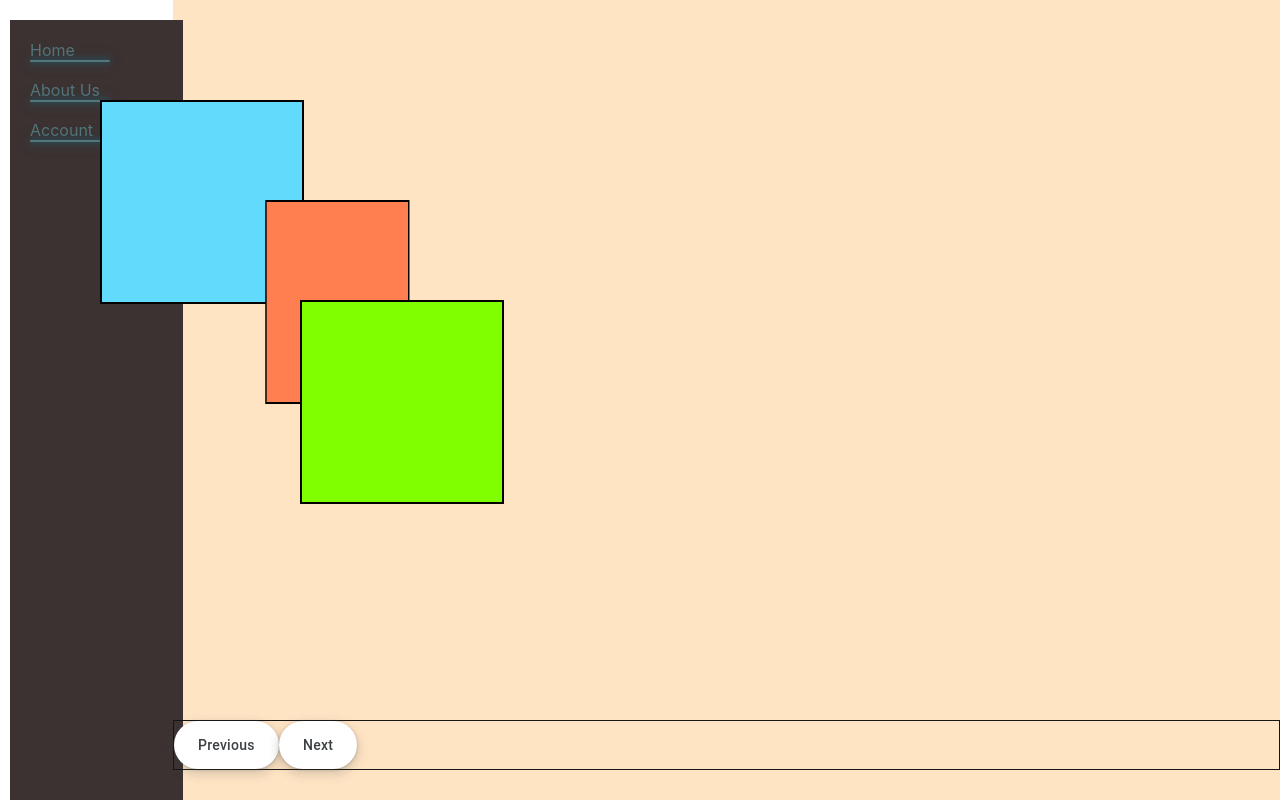
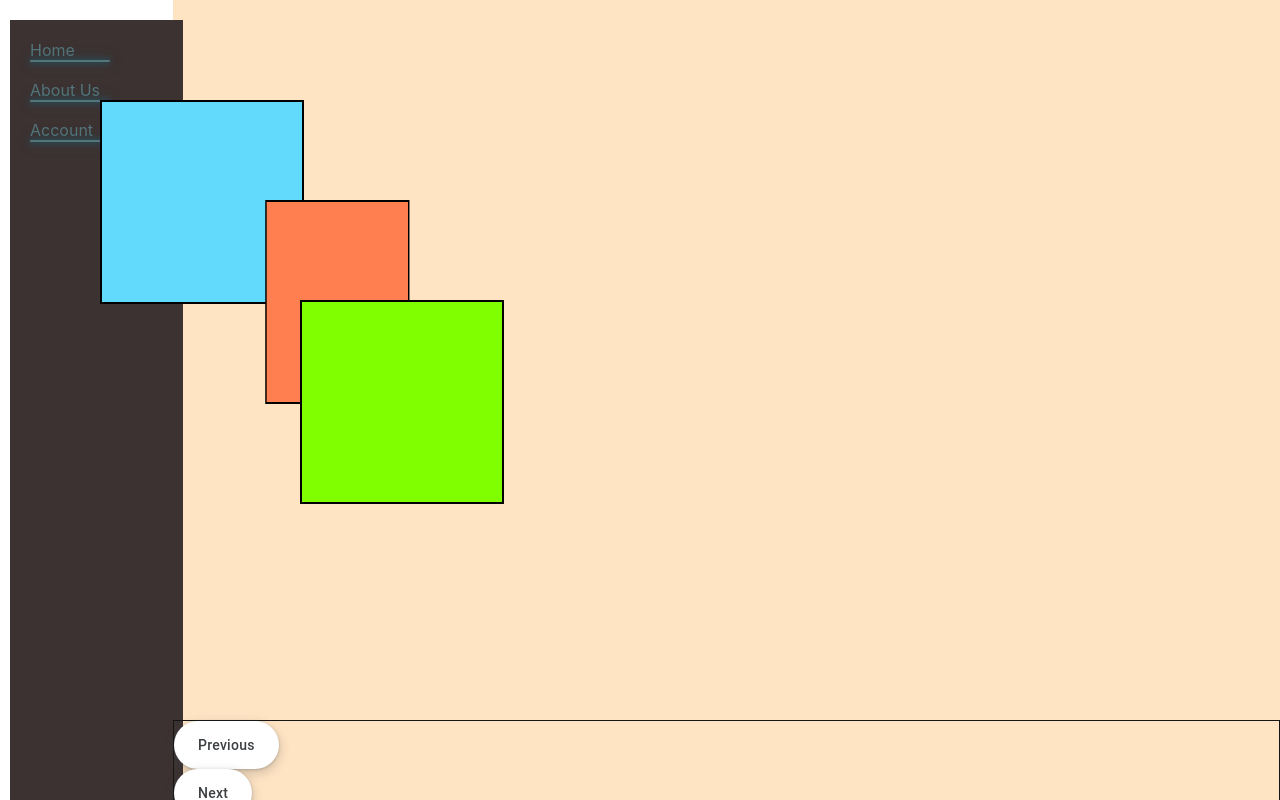
Before and after one commit to alexnoutashGTA/Ecommerce, a React (Create React App) app: page / in a window 1280 px wide. Shown: the top 800 px of the page. Built offline with nearby package versions, Linux system fonts and the light colour scheme.

Commit message:
Commit Flex

```diff
--- a/src/App.css
+++ b/src/App.css
@@ -111,8 +111,8 @@ a{
     top: 300px;
 }
 #previous_button_area{
-    display:inline-grid;
+    display:flex;
 }
 #next_button_area{
-    display:inline-grid;
+    display:flex;
 }
```
